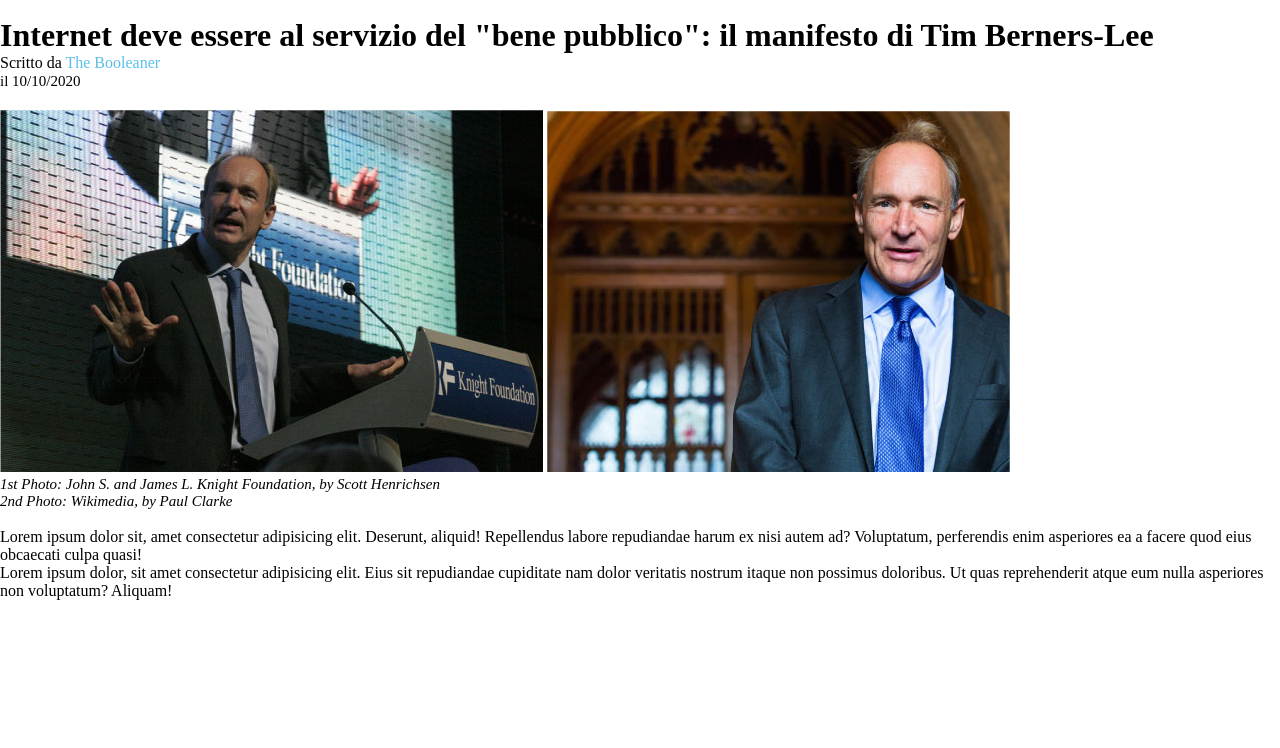
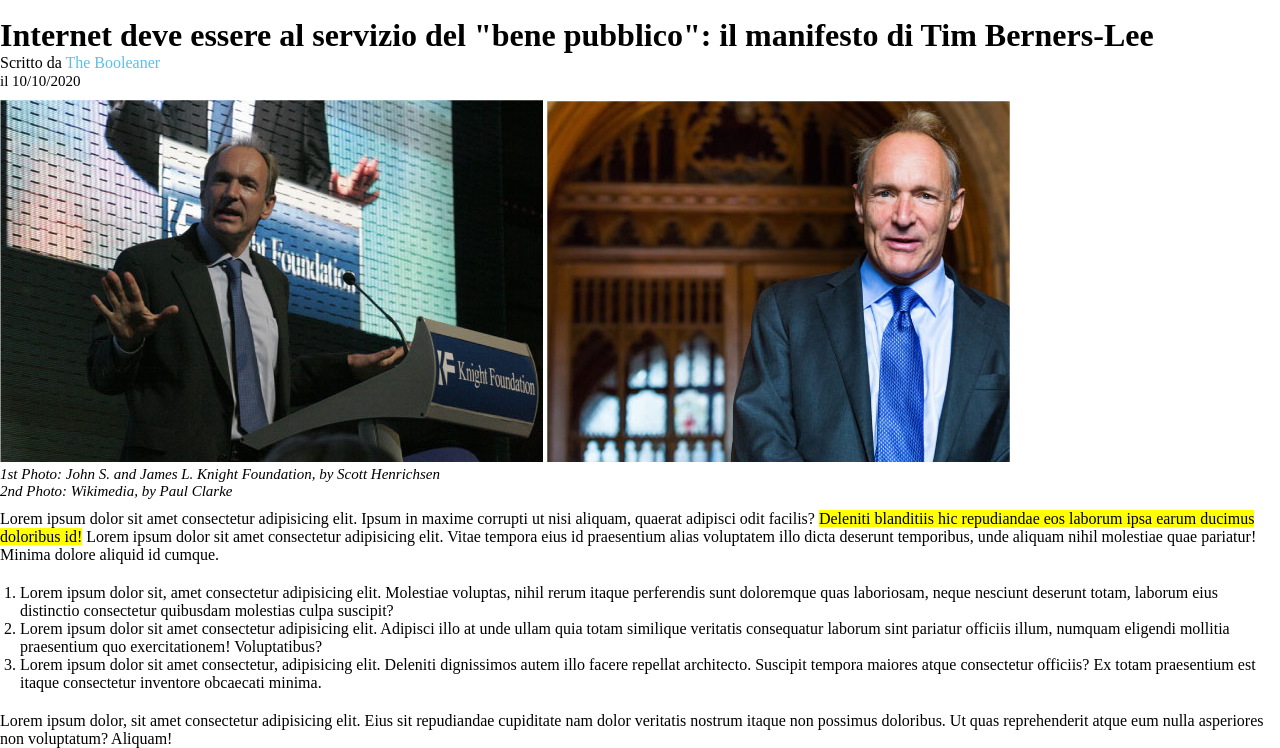
Before and after one commit to B0G0N1/html-css-booleaner, a plain HTML site: page index.html in a window 1280 px wide. Shown: the part 103-851 px from the top of the page. Before the commit the page ends 800 px from the top, so only its background shows below. Drawn offline with Linux system fonts and the light colour scheme.

Commit message:
[FEAT] Create half main text and list

```diff
--- a/css/style.css
+++ b/css/style.css
@@ -1,4 +1,6 @@
 /* Ho usato tanti id piuttosto che classi perchè secondo me erano elementi univoci. Per alcuni piccoli elementi potevo mettere lo stile direttamente nell'html, ma mi sembra di aver capito che è sempre meglio dividere la struttura dalla formattazzione */
+
+/* Con i tag forse potevo essere più preciso ma data la piccola entità dell'esercizio non lo ritenevo necessario */
 
 
 *{
@@ -31,11 +33,19 @@
     font-size: 15px;
 }
 
-#tim_image{
-    margin-top: 20px;
+.margin{
+    margin: 10px 0;
 }
 
 .image_info{
     font-style: italic;
     font-size: 15px;
 }
+
+.highlighted{
+    background-color: yellow;
+}
+
+#test{
+    margin: 20px;
+}
--- a/index.html
+++ b/index.html
@@ -7,6 +7,7 @@
     <title>The Booleaner</title>
 </head>
 <body>
+    <!-- HEADER -->
     <header>
         <!-- Logo con backgroung -->
         <div id="header_div">
@@ -19,17 +20,31 @@
                 <p>Scritto da <span id="author">The Booleaner</span><br><span id="date">il 10/10/2020</span></p>
         </div>
         <!-- Immagini e info -->
-        <div id="tim_image">
+        <div class="margin">
         <img src="./img/tim-1.jpg" alt="tim-1">
         <img src="./img/tim-2.jpg" alt="tim-2">
         <p class="image_info">1st Photo: John S. and James L. Knight Foundation, by Scott Henrichsen</p>
         <p class="image_info">2nd Photo: Wikimedia, by Paul Clarke</p>
+        </div>
+    </header>
+    <!-- MAIN -->
+    <main>
+        <!-- Testo Articolo -->
+        <div class="margin">
+            <p>Lorem ipsum dolor sit amet consectetur adipisicing elit. Ipsum in maxime corrupti ut nisi aliquam, quaerat adipisci odit facilis? <span class="highlighted">Deleniti blanditiis hic repudiandae eos laborum ipsa earum ducimus doloribus id!</span> Lorem ipsum dolor sit amet consectetur adipisicing elit. Vitae tempora eius id praesentium alias voluptatem illo dicta deserunt temporibus, unde aliquam nihil molestiae quae pariatur! Minima dolore aliquid id cumque.
+            </p>
+        </div>
+        <!-- Lista Articolo -->
         <div>
-        </header>
-    <main>
-        <br>
-        <p>Lorem ipsum dolor sit, amet consectetur adipisicing elit. Deserunt, aliquid! Repellendus labore repudiandae harum ex nisi autem ad? Voluptatum, perferendis enim asperiores ea a facere quod eius obcaecati culpa quasi!</p>
+            <ol id="test">
+                <li</li>
+                <li>Lorem ipsum dolor sit, amet consectetur adipisicing elit. Molestiae voluptas, nihil rerum itaque perferendis sunt doloremque quas laboriosam, neque nesciunt deserunt totam, laborum eius distinctio consectetur quibusdam molestias culpa suscipit?</li>
+                <li>Lorem ipsum dolor sit amet consectetur adipisicing elit. Adipisci illo at unde ullam quia totam similique veritatis consequatur laborum sint pariatur officiis illum, numquam eligendi mollitia praesentium quo exercitationem! Voluptatibus?</li>
+                <li>Lorem ipsum dolor sit amet consectetur, adipisicing elit. Deleniti dignissimos autem illo facere repellat architecto. Suscipit tempora maiores atque consectetur officiis? Ex totam praesentium est itaque consectetur inventore obcaecati minima.</li>
+            </ol>
+        </div>
     </main>
+    <!-- FOOTER -->
     <footer>
         <p>Lorem ipsum dolor, sit amet consectetur adipisicing elit. Eius sit repudiandae cupiditate nam dolor veritatis nostrum itaque non possimus doloribus. Ut quas reprehenderit atque eum nulla asperiores non voluptatum? Aliquam!</p>
     </footer>
```
